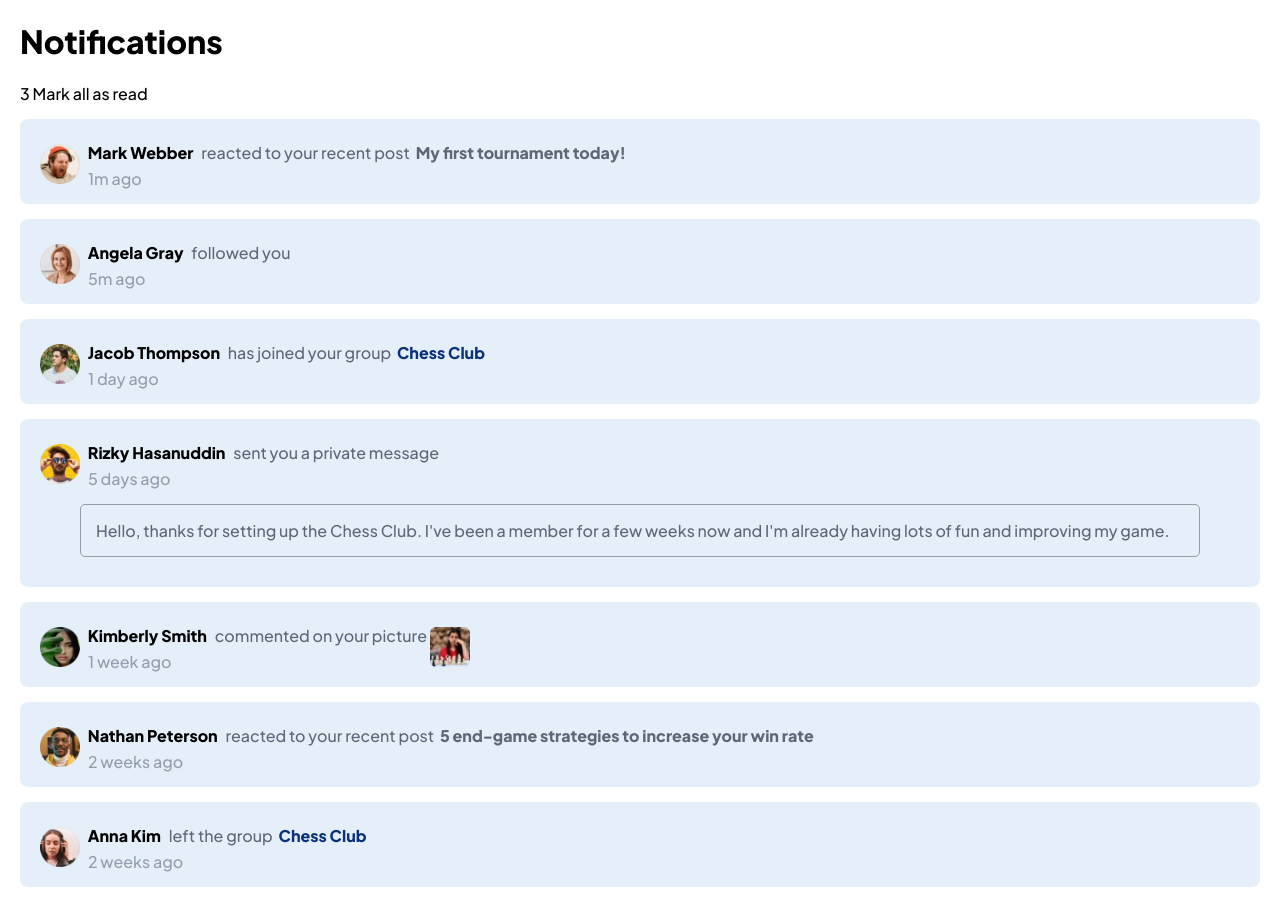
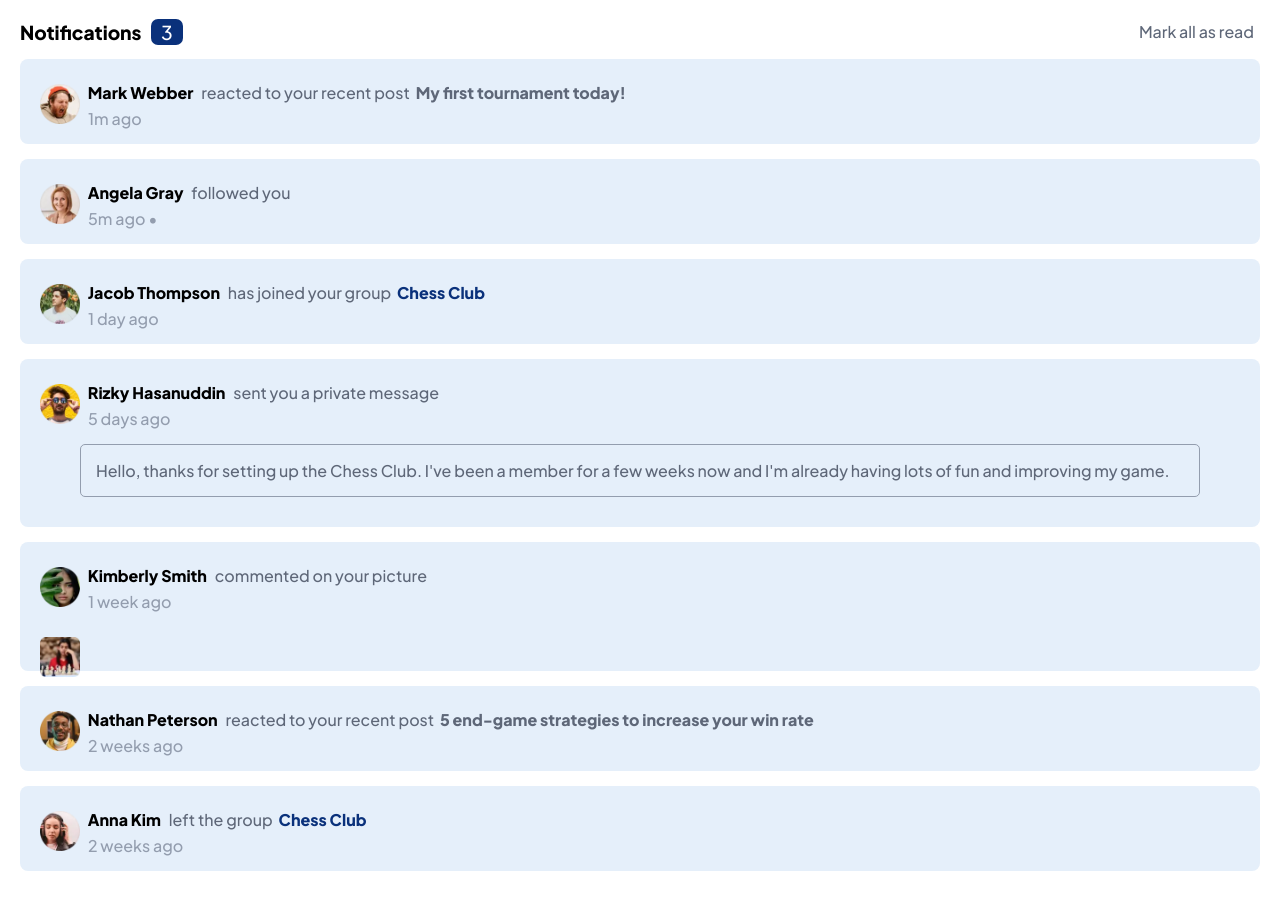
Before and after one commit to LBuchananCates/notifications-page, a plain HTML site: page index.html in a window 1280 px wide. Drawn offline with Linux system fonts and the light colour scheme.

Commit message:
finishes all HTML formatting

```diff
--- a/index.html
+++ b/index.html
@@ -19,9 +19,11 @@
     <title>Frontend Mentor | Notifications page</title>
   </head>
   <body>
-    <h1>Notifications</h1>
-    <span>3</span>
-    <span>Mark all as read</span>
+    <div class="notification-title">
+      Notifications <span class="notification-number">3</span>
+    </div>
+    <button class="mark-all-as-read">Mark all as read</button>
+
     <!-- turn into button function -->
 
     <div class="notification-container">
@@ -42,7 +44,7 @@
         alt="avatar-angela-gray"
       />
       <span class="username">Angela Gray</span> followed you
-      <div class="time-stamp">5m ago</div>
+      <div class="time-stamp">5m ago &#x2022;</div>
     </div>
 
     <div class="notification-container">
@@ -77,12 +79,12 @@
         alt="avatar-kimberly-smith"
       />
       <span class="username">Kimberly Smith</span> commented on your picture
+      <div class="time-stamp">1 week ago</div>
       <img
         class="woman-playing-chess"
         src="./assets/images/image-chess.webp"
         alt="woman playing chess"
       />
-      <div class="time-stamp">1 week ago</div>
     </div>
 
     <div class="notification-container">
```
